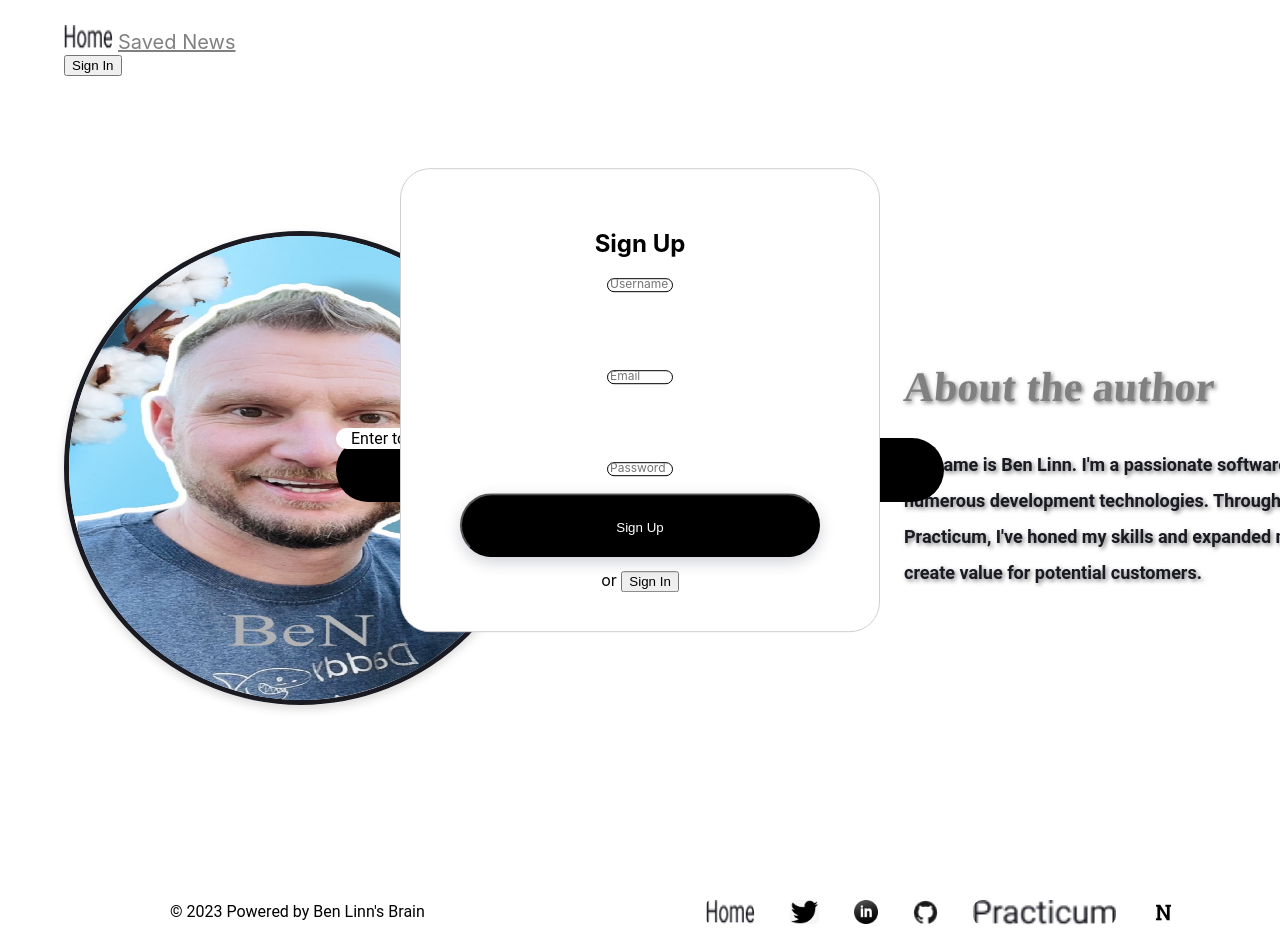
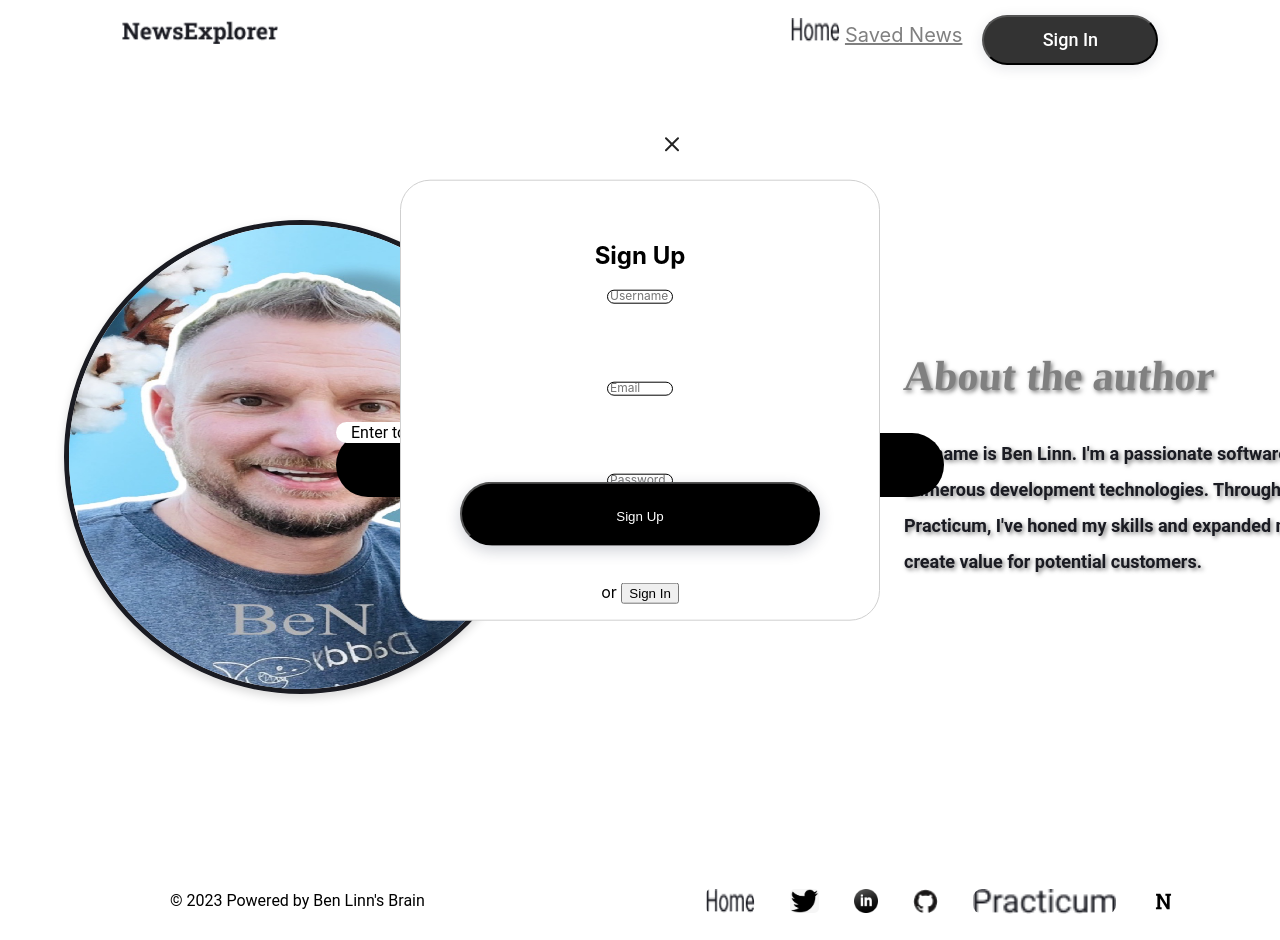
Before and after one commit to blinn26/project-name-frontend, a React (Create React App) app: page /about in a window 1280 px wide. Both pictures are taken after a click on the button "Sign In". Shown: the top 940 px of the page. Built offline with nearby package versions, Linux system fonts and the light colour scheme; no server answers.

Commit message:
save morning save

```diff
--- a/src/components/App/App.js
+++ b/src/components/App/App.js
@@ -10,13 +10,27 @@ import { Route, Routes } from 'react-router-dom';
 
 function App() {
   const [isModalOpen, setIsModalOpen] = useState(false);
+  const [userCredentials, setUserCredentials] = useState({
+    username: '',
+    email: '',
+    password: '',
+    isSignUp: false,
+  });
 
-  const handleModalOpen = () => {
+  const handleModalOpen = (isSignUp) => {
     setIsModalOpen(true);
+    setUserCredentials((prevState) => ({
+      ...prevState,
+      isSignUp,
+    }));
   };
 
   const handleModalClose = () => {
     setIsModalOpen(false);
+  };
+
+  const handleUserCredentialsChange = (newUserCredentials) => {
+    setUserCredentials(newUserCredentials);
   };
 
   return (
@@ -27,7 +41,12 @@ function App() {
         <Route path='/saved-news' element={<SavedNews />} />
         <Route path='/about' element={<About />} />
       </Routes>
-      <SignInandUpModal isOpen={isModalOpen} onClose={handleModalClose} />
+      <SignInandUpModal
+        isOpen={isModalOpen}
+        onClose={handleModalClose}
+        userCredentials={userCredentials}
+        onUserCredentialsChange={handleUserCredentialsChange}
+      />
       <Footer />
     </PageClass>
   );
--- a/src/components/Header/Header.css
+++ b/src/components/Header/Header.css
@@ -1,40 +1,52 @@
 .header {
-  background-image: url('../images/bg.png');
+  width: 90%;
+  margin: 0 auto;
+  display: flex;
+  flex-direction: column;
+  justify-content: space-between;
+  color: black;
+  background-color: #c4c4c403;
+  box-shadow: inset 0px -1px 0px 0px #fff3;
+}
 
-  color: pink;
-  width: 1440px;
-  height: 80px;
-  position: relative;
+.header__top {
+  display: flex;
+  justify-content: space-between;
+  align-items: center;
+}
+
+.header__navigation {
+  display: flex;
+  align-items: center;
+  gap: 20px;
+}
+
+.header__middle {
+  display: flex;
+  justify-content: center;
 }
 
 .header__logo {
-  position: absolute;
-  top: 30px;
-  left: 104px;
-  width: 200px;
   height: 24px;
-  font-family: 'Roboto Slab', sans-serif;
-  font-weight: 700;
-  font-size: 20px;
-  line-height: 24px;
-  color: black;
-  background-image: url('../images/notfound.png');
+  width: auto;
+
+
 }
 
-.button__rectangle {
-  background-image: url('../images/Rectangle.png');
-  background-repeat: no-repeat;
-  background-size: cover;
+.rectangle {
+  width: 176px;
+  height: 50px;
+  margin-top: 15px;
   color: white;
-  width: 100px;
-  height: 50px;
-  border: none;
-  position: absolute;
-  right: 20px;
-  top: 15px;
+  border-radius: 100px;
+  outline: none;
+  background: #333;
+  font-family: 'Roboto', sans-serif;
+  font-size: 18px;
+  line-height: 24px;
+  font-weight: 500;
+  display: flex;
+  align-items: center;
+  justify-content: center;
+  box-shadow: 0px 3px 14px 0px #0e1a391c;
 }
-
-.button__rectangle:hover {
-  background-image: url('../images/Rectangle-hover.png');
-  /* add hover effects here */
-}
--- a/src/components/Header/Header.js
+++ b/src/components/Header/Header.js
@@ -2,21 +2,23 @@ import React from 'react';
 import SearchForm from '../SearchForm/SearchForm';
 import Navigation from '../Navigation/Navigation';
 import logo from '../images/NewsExplorer.png';
+import './Header.css';
 
 const Header = ({ onLoginClick, handleSearchSubmit, isLoggedIn, isHomeActive, handleModalOpen }) => {
   return (
     <header className='header'>
       <div className='header__top'>
         <img className='header__logo' src={logo} alt='Logo' />
-        <Navigation onLoginClick={onLoginClick} isLoggedIn={isLoggedIn} isHomeActive={isHomeActive} />
+
+        <div className='header__navigation'>
+          <Navigation onLoginClick={onLoginClick} isLoggedIn={isLoggedIn} isHomeActive={isHomeActive} />
+          <button className='header__sign-in-button rectangle signIn' onClick={handleModalOpen}>
+            Sign In
+          </button>
+        </div>
       </div>
       <div className='header__middle'>
         <SearchForm handleSearchSubmit={handleSearchSubmit} />
-      </div>
-      <div className='header__bottom'>
-        <button className='header__sign-in-button button__rectangle' onClick={handleModalOpen}>
-          Sign In
-        </button>
       </div>
     </header>
   );
--- a/src/components/Main/Main.css
+++ b/src/components/Main/Main.css
@@ -1,4 +1,4 @@
-/* .main {
+ .main {
    display: flex;
    flex-direction: column;
    justify-content: center;
@@ -8,7 +8,7 @@
    background-position: center;
 
 
-} */
+ }
 
 
  .main__button {
--- a/src/components/ModalWithForm/ModalWithForm.css
+++ b/src/components/ModalWithForm/ModalWithForm.css
@@ -62,14 +62,13 @@
 
 
 .modal__button-close {
-  position: relative;
+  position: absolute;
   bottom: 464px;
   background: url('../images/Cross.svg') center no-repeat;
-  filter: invert(1) grayscale(1) brightness(100);
   width: 14px;
   height: 23px;
   border: none;
-  color: #FFFFFF;
+  color: black;
   left: 264px;
 }
 
@@ -100,7 +99,6 @@
   line-height: 14.52px;
   color: #2F71E5;
   margin-bottom: 78px;
-  /* to create vertical space between fields */
 }
 
 .modal__button-submit {
@@ -117,7 +115,6 @@
   line-height: 64px;
 }
 
-/* You can create a class for the last input field in both forms to remove the bottom margin */
 .modal__input_last {
   margin-bottom: 0;
 }
--- a/src/components/SignInandUpModal/SignInandUpModal.js
+++ b/src/components/SignInandUpModal/SignInandUpModal.js
@@ -5,7 +5,7 @@ function SignInandUpModal({ isOpen, onClose }) {
   const [username, setUsername] = useState('');
   const [email, setEmail] = useState('');
   const [password, setPassword] = useState('');
-  const [isSignUp, setIsSignUp] = useState(true); // initial state is sign up
+  const [isSignUp, setIsSignUp] = useState(true);
   const [isValidEmail, setIsValidEmail] = useState(true);
   const [isValidUsername, setIsValidUsername] = useState(true);
 
@@ -19,22 +19,31 @@ function SignInandUpModal({ isOpen, onClose }) {
   };
 
   const validateUsername = (username) => {
-    return username.length >= 2 && username.length <= 30; // adjust as needed
+    return username.length >= 2 && username.length <= 30;
   };
 
   const handleEmailChange = (e) => {
     setEmail(e.target.value);
+    if (isSignUp) {
       setIsValidEmail(validateEmail(e.target.value));
+    }
   };
 
   const handleUsernameChange = (e) => {
     setUsername(e.target.value);
+    if (isSignUp) {
       setIsValidUsername(validateUsername(e.target.value));
+    }
+  };
+
+  const handlePasswordChange = (e) => {
+    setPassword(e.target.value);
+    // Add password validation logic here, if needed
   };
 
   const handleSubmit = (e) => {
     e.preventDefault();
-    // Validation for confirming password can be done here
+    // Add form submission logic here
   };
 
   const toggleForm = () => {
@@ -42,6 +51,8 @@ function SignInandUpModal({ isOpen, onClose }) {
     setUsername('');
     setEmail('');
     setPassword('');
+    setIsValidEmail(true);
+    setIsValidUsername(true);
   };
 
   return (
@@ -52,16 +63,14 @@ function SignInandUpModal({ isOpen, onClose }) {
       buttonText={isSignUp ? 'Sign Up' : 'Sign In'}
       isValid>
       <h2 className='modal__title'>{isSignUp ? 'Sign Up' : 'Sign In'}</h2>
-      {isSignUp && (
       <input
-          className={`modal__input ${!isValidUsername ? 'invalid' : ''}`}
+        className={`modal__input ${!isValidUsername && isSignUp ? 'invalid' : ''}`}
         type='text'
         value={username}
         onChange={handleUsernameChange}
         placeholder='Username'
-          required
+        required={isSignUp}
       />
-      )}
       <input
         className={`modal__input ${!isValidEmail ? 'invalid' : ''}`}
         type='email'
@@ -72,10 +81,10 @@ function SignInandUpModal({ isOpen, onClose }) {
       />
       {!isValidEmail && <span className='input_error'>Invalid email address</span>}
       <input
-        className={`modal__input ${!isValidUsername ? 'invalid' : ''}`}
+        className='modal__input'
         type='password'
         value={password}
-        onChange={(e) => setPassword(e.target.value)}
+        onChange={handlePasswordChange}
         placeholder='Password'
         required
       />
```
Also changed, not shown: src/components/images/NewsExplorer.png. Lines whose indentation alone changed are shown as unchanged.
